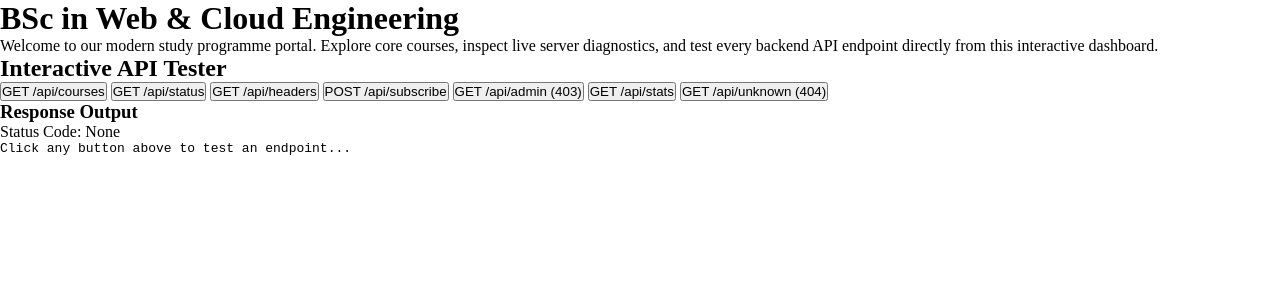
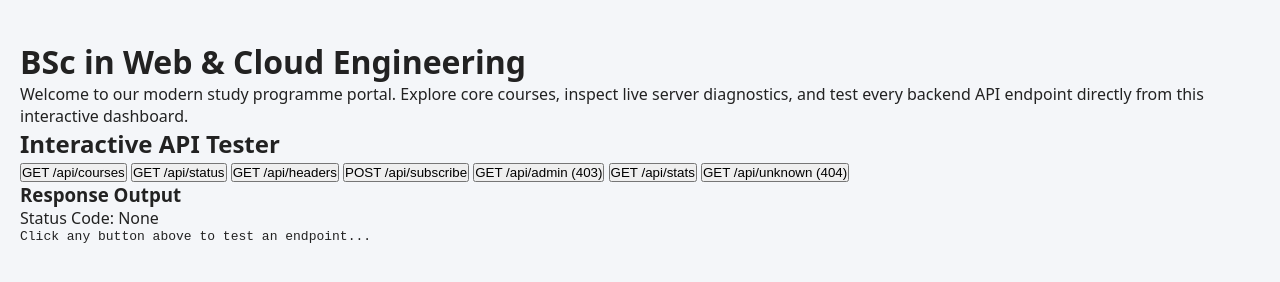
Before and after one commit to mohamedabdelmonem-v/web-lab8, a website: page public/index.html in a window 1280 px wide. Drawn offline with Linux system fonts and the light colour scheme.

Commit message:
Styles the root document body. and Uses the operating system's native UI font stack for fast rendering and familiar typography.Sets a soft light-gray background behind the card container.Sets default dark-gray text color for comfortable reading contrast.Adds vertical (40px) and horizontal (20px) outer spacing around the page content.

```diff
--- a/public/styles.css
+++ b/public/styles.css
@@ -3,3 +3,10 @@
   margin: 0;
   padding: 0;
 }
+
+body {
+  font-family: system-ui, -apple-system, sans-serif;
+  background-color: #f4f6f9;
+  color: #222;
+  padding: 40px 20px;
+}
```
